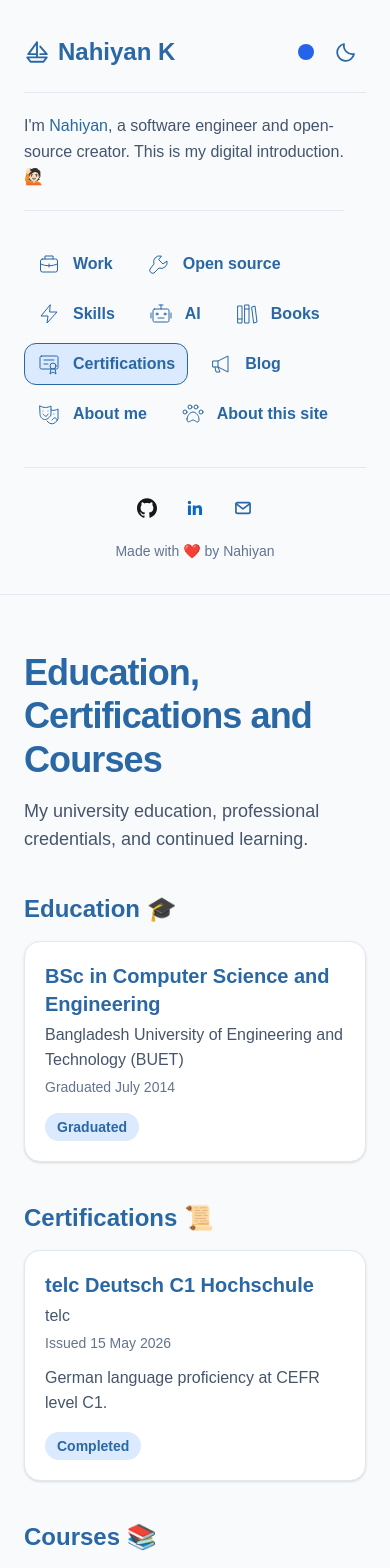
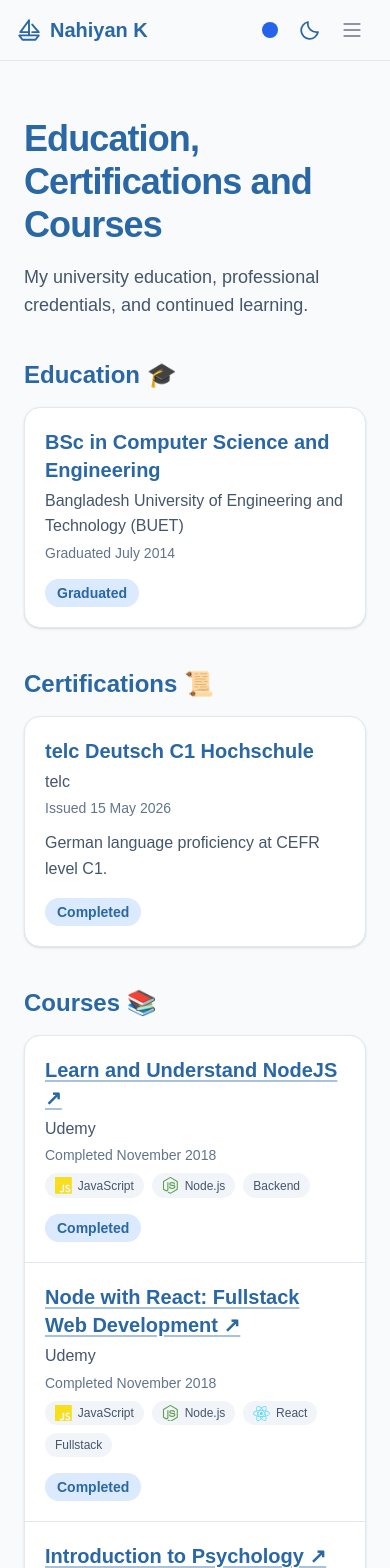
Before and after one commit to ayonious/oyon-portfolio, a Next.js app: page /certifications in a window 390 px wide. Shown: the top 1568 px of the page. Built offline with nearby package versions, Linux system fonts and the light colour scheme.

Commit message:
feat: add responsive sidebar menu and shared topic tags (#46)

```diff
--- a/components/ProfileSidebar.tsx
+++ b/components/ProfileSidebar.tsx
@@ -2,6 +2,7 @@
 
 import Link from "next/link";
 import { usePathname } from "next/navigation";
+import { useEffect, useRef, useState } from "react";
 import ColorPalette from "./ColorPalette";
 import ThemeToggle from "./ThemeToggle";
 import BrandIcon from "./BrandIcon";
@@ -12,10 +13,12 @@ import {
 import {
   BooksIcon,
   BriefcaseIcon,
+  CloseIcon,
   DiplomaIcon,
   PawIcon,
   LightningIcon,
   MailIcon,
+  MenuIcon,
   MegaphoneIcon,
   SailboatIcon,
   RobotIcon,
@@ -37,25 +40,108 @@ const navigationIcons: Record<NavigationIcon, typeof BriefcaseIcon> = {
 
 export default function ProfileSidebar() {
   const pathname = usePathname();
+  const [menuOpen, setMenuOpen] = useState(false);
+  const menuButtonRef = useRef<HTMLButtonElement>(null);
+  const closeButtonRef = useRef<HTMLButtonElement>(null);
+
+  const closeMenu = () => {
+    setMenuOpen(false);
+    menuButtonRef.current?.focus();
+  };
+
+  useEffect(() => {
+    const desktop = window.matchMedia("(min-width: 1024px)");
+    const closeOnDesktop = () => {
+      if (desktop.matches) setMenuOpen(false);
+    };
+    desktop.addEventListener("change", closeOnDesktop);
+    return () => desktop.removeEventListener("change", closeOnDesktop);
+  }, []);
+
+  useEffect(() => {
+    if (!menuOpen) return;
+    const main = document.querySelector("main");
+    const previousOverflow = document.body.style.overflow;
+    const wasInert = main?.inert ?? false;
+    document.body.style.overflow = "hidden";
+    if (main) main.inert = true;
+    closeButtonRef.current?.focus();
+    return () => {
+      document.body.style.overflow = previousOverflow;
+      if (main) main.inert = wasInert;
+    };
+  }, [menuOpen]);
 
   return (
-    <aside className="border-b border-slate-200 px-6 py-8 transition-colors dark:border-slate-700 dark:bg-slate-900 sm:px-8 lg:sticky lg:top-0 lg:h-screen lg:overflow-y-auto lg:border-r lg:border-b-0 lg:px-7 lg:py-10">
-      <div className="flex h-full flex-col">
+    <>
+    <div className="flex flex-wrap items-center justify-between gap-2 border-b border-slate-200 px-4 py-2 dark:border-slate-700 sm:px-8 lg:hidden">
+      <Link href="/" className="flex items-center gap-2 text-xl font-bold text-slate-950 no-underline dark:text-slate-50">
+        <SailboatIcon className="shrink-0" />
+        <span>{sidebarContent.name}</span>
+      </Link>
+      <div className="ml-auto flex shrink-0 items-center">
+      <ColorPalette />
+      <ThemeToggle />
+      <button
+        ref={menuButtonRef}
+        type="button"
+        aria-label={menuOpen ? sidebarContent.closeMenuLabel : sidebarContent.openMenuLabel}
+        aria-expanded={menuOpen}
+        aria-controls="profile-sidebar"
+        onClick={() => setMenuOpen((open) => !open)}
+        className="flex h-11 w-11 cursor-pointer items-center justify-center rounded-xl text-[#253047] hover:bg-[var(--accent-soft)] focus-visible:outline-2 focus-visible:outline-offset-2 focus-visible:outline-[var(--accent)] dark:text-slate-200"
+      >
+        <MenuIcon />
+      </button>
+      </div>
+    </div>
+    <aside
+      id="profile-sidebar"
+      role={menuOpen ? "dialog" : undefined}
+      aria-modal={menuOpen ? true : undefined}
+      aria-label={menuOpen ? sidebarContent.menuLabel : undefined}
+      onClickCapture={(event) => {
+        if ((event.target as HTMLElement).closest("a") && menuOpen) closeMenu();
+      }}
+      onKeyDown={(event) => {
+        if (event.key === "Escape" && menuOpen) {
+          event.preventDefault();
+          closeMenu();
+        }
+        if (event.key === "Tab" && menuOpen) {
+          const items = Array.from(event.currentTarget.querySelectorAll<HTMLElement>('a[href], button:not([disabled])'));
+          const first = items[0];
+          const last = items[items.length - 1];
+          if (event.shiftKey && document.activeElement === first) {
+            event.preventDefault();
+            last?.focus();
+          } else if (!event.shiftKey && document.activeElement === last) {
+            event.preventDefault();
+            first?.focus();
+          }
+        }
+      }}
+      className={`${menuOpen ? "fixed inset-0 z-50 block h-dvh overflow-y-auto" : "hidden"} min-w-0 border-b border-slate-200 bg-slate-50 px-4 pb-5 transition-colors dark:border-slate-700 dark:bg-slate-900 sm:px-8 sm:pb-8 lg:sticky lg:inset-auto lg:top-0 lg:z-auto lg:block lg:h-screen lg:overflow-y-auto lg:border-r lg:border-b-0 lg:px-7 lg:py-10`}
+    >
+      <div className="flex min-h-full flex-col">
         <div>
-          <div className="flex items-center justify-between gap-4 border-b border-slate-200 pb-5 dark:border-slate-700">
+          <div className="-mx-4 flex flex-wrap items-center justify-between gap-2 border-b border-slate-200 px-4 py-2 dark:border-slate-700 sm:-mx-8 sm:px-8 lg:mx-0 lg:gap-3 lg:px-0 lg:pt-0 lg:pb-5">
             <Link
-              className="flex items-center gap-2 text-2xl font-bold text-slate-950 no-underline dark:text-slate-50"
+              className="flex items-center gap-2 text-xl font-bold text-slate-950 no-underline dark:text-slate-50 lg:text-2xl"
               href="/"
             >
               <SailboatIcon className="shrink-0" />
               <span>{sidebarContent.name}</span>
             </Link>
-            <div className="flex items-center">
+            <div className="ml-auto flex shrink-0 items-center lg:ml-0">
               <ColorPalette />
               <ThemeToggle />
+              <button ref={closeButtonRef} type="button" onClick={closeMenu} aria-label={sidebarContent.closeMenuLabel} className="flex h-11 w-11 cursor-pointer items-center justify-center rounded-xl text-[#253047] hover:bg-[var(--accent-soft)] focus-visible:outline-2 focus-visible:outline-offset-2 focus-visible:outline-[var(--accent)] dark:text-slate-200 lg:hidden">
+                <CloseIcon />
+              </button>
             </div>
           </div>
-          <p className="mt-5 max-w-xs border-b border-slate-200 pb-5 text-slate-600 dark:border-slate-700 dark:text-slate-300">
+          <p className="mt-5 border-b border-slate-200 pb-5 text-slate-600 dark:border-slate-700 dark:text-slate-300 lg:max-w-xs">
             {sidebarContent.introduction.textBefore}
             <Link href="/about">{sidebarContent.introduction.linkText}</Link>
             {sidebarContent.introduction.textAfter}
@@ -64,7 +150,7 @@ export default function ProfileSidebar() {
 
         <nav
           aria-label="Main navigation"
-          className="mt-8 flex flex-wrap gap-2 lg:flex-col"
+          className="mt-5 flex flex-col gap-2 lg:mt-8"
         >
           {sidebarContent.navigation.map(({ href, label, icon }) => {
             const Icon = navigationIcons[icon];
@@ -75,9 +161,9 @@ export default function ProfileSidebar() {
                 <span>{label}</span>
               </>
             );
-            const className = `flex items-center gap-3 rounded-xl border px-3 py-2 text-base font-semibold no-underline transition-[color,background-color,translate] duration-200 ease-out motion-safe:hover:translate-x-1 motion-safe:focus-visible:translate-x-1 motion-reduce:transition-none ${
+            const className = `flex min-h-11 min-w-0 items-center gap-2 rounded-xl border px-3 py-2 text-sm font-semibold no-underline transition-[color,background-color,translate] duration-200 ease-out sm:text-base lg:gap-3 lg:motion-safe:hover:translate-x-1 lg:motion-safe:focus-visible:translate-x-1 motion-reduce:transition-none ${
               isActive
-                ? "border-[var(--accent)] bg-[var(--accent-soft)] text-[var(--accent)]"
+                ? "lg:motion-safe:translate-x-1 border-[var(--accent)] bg-[var(--accent-soft)] text-[var(--accent)]"
                 : "border-transparent text-slate-700 hover:bg-[var(--accent-soft)] hover:text-slate-950 dark:text-slate-200 dark:hover:text-white"
             }`;
 
@@ -126,5 +212,6 @@ export default function ProfileSidebar() {
         </div>
       </div>
     </aside>
+    </>
   );
 }
--- /dev/null
+++ b/components/TopicTags.tsx
@@ -0,0 +1,14 @@
+import BrandIcon from "./BrandIcon";
+
+export default function TopicTags({ tags, title }: { tags: string[]; title: string }) {
+  return (
+    <ul aria-label={`Topics for ${title}`} className="mt-2 flex flex-wrap gap-2">
+      {tags.map((tag) => (
+        <li key={tag} className="inline-flex items-center gap-1.5 rounded-full bg-slate-100 px-2.5 py-1 text-xs font-medium text-slate-600 dark:bg-slate-800 dark:text-slate-300">
+          <BrandIcon name={tag} className="h-[1.05rem] w-[1.05rem]" />
+          {tag}
+        </li>
+      ))}
+    </ul>
+  );
+}
--- a/components/certifications/CertificationItem.tsx
+++ b/components/certifications/CertificationItem.tsx
@@ -1,4 +1,5 @@
 import type { Certification } from "../../config/certifications";
+import TopicTags from "../TopicTags";
 
 export default function CertificationItem({ certification, completedLabel, dateLabel }: { certification: Certification; completedLabel: string; dateLabel: string }) {
   return (
@@ -18,6 +19,7 @@ export default function CertificationItem({ certification, completedLabel, dateL
         {certification.issued !== completedLabel && <p className="mt-1 text-sm text-slate-500 dark:text-slate-400">{dateLabel} {certification.issued}</p>}
         {certification.result && <p className="mt-2 text-sm font-semibold text-slate-600 dark:text-slate-300">Result: {certification.result}</p>}
         {certification.description && <p className="mt-3 text-slate-600 dark:text-slate-300">{certification.description}</p>}
+        {certification.tags && <TopicTags tags={certification.tags} title={certification.name} />}
       </div>
       <div className="mt-4 shrink-0 sm:mt-0 sm:text-right">
         <span className="inline-flex rounded-full bg-[var(--accent-soft)] px-3 py-1 text-sm font-semibold text-[var(--accent)]">{completedLabel}</span>
--- a/components/icons/SidebarIcons.tsx
+++ b/components/icons/SidebarIcons.tsx
@@ -18,6 +18,22 @@ export function MegaphoneIcon(props: IconProps) {
   return (
     <svg {...sharedProps} height={24} strokeWidth={1} width={24} {...props}>
       <path d="M4 9h5l10-5v16L9 15H4ZM9 9v6M6 15l1 5h4l-2-5" />
+    </svg>
+  );
+}
+
+export function MenuIcon(props: IconProps) {
+  return (
+    <svg {...sharedProps} height={24} width={24} strokeWidth={1} {...props}>
+      <path d="M4 6h16M4 12h16M4 18h16" />
+    </svg>
+  );
+}
+
+export function CloseIcon(props: IconProps) {
+  return (
+    <svg {...sharedProps} height={24} width={24} strokeWidth={1} {...props}>
+      <path d="m5 5 14 14M19 5 5 19" />
     </svg>
   );
 }
--- a/components/reading/BookList.tsx
+++ b/components/reading/BookList.tsx
@@ -1,4 +1,5 @@
 import type { Book } from "../../config/books";
+import TopicTags from "../TopicTags";
 
 export default function BookList({ books }: { books: Book[] }) {
   return (
@@ -16,11 +17,7 @@ export default function BookList({ books }: { books: Book[] }) {
             {book.details && (
               <p className="mt-1 text-sm text-slate-500 dark:text-slate-400">{book.details}</p>
             )}
-            <ul aria-label={`Topics for ${book.title}`} className="mt-2 flex flex-wrap gap-2">
-              {book.tags.map((tag) => (
-                <li key={tag} className="text-xs font-medium text-[var(--accent)]">#{tag}</li>
-              ))}
-            </ul>
+            <TopicTags tags={book.tags} title={book.title} />
           </div>
         </li>
       ))}
--- a/config/certifications.ts
+++ b/config/certifications.ts
@@ -6,6 +6,7 @@ export type Certification = {
   url?: string;
   description?: string;
   result?: string;
+  tags?: string[];
 };
 
 export const certifications: Certification[] = [
@@ -25,6 +26,7 @@ export const certifications: Certification[] = [
   {
     category: "course",
     name: "Learn and Understand NodeJS",
+    tags: ["JavaScript", "Node.js", "Backend"],
     url: "https://www.udemy.com/course/understand-nodejs/",
     issuer: "Udemy",
     issued: "November 2018",
@@ -32,6 +34,7 @@ export const certifications: Certification[] = [
   {
     category: "course",
     name: "Node with React: Fullstack Web Development",
+    tags: ["JavaScript", "Node.js", "React", "Fullstack"],
     url: "https://www.udemy.com/course/node-with-react-fullstack-web-development/",
     issuer: "Udemy",
     issued: "November 2018",
@@ -39,6 +42,7 @@ export const certifications: Certification[] = [
   {
     category: "course",
     name: "Introduction to Psychology",
+    tags: ["Psychology", "HumanBehavior", "SoftSkills"],
     url: "https://www.coursera.org/learn/introduction-psychology",
     issuer: "Coursera",
     issued: "Completed",
--- a/config/siteContent.ts
+++ b/config/siteContent.ts
@@ -29,6 +29,9 @@ export type NavigationIcon =
   | "megaphone";
 
 export const sidebarContent = {
+  openMenuLabel: "Open navigation menu",
+  closeMenuLabel: "Close navigation menu",
+  menuLabel: "Navigation menu",
   name: "Nahiyan K",
   introduction: {
     linkText: "Nahiyan",
```
Also changed, not shown: 1 other file (tests, documents, lock files or other folders).
